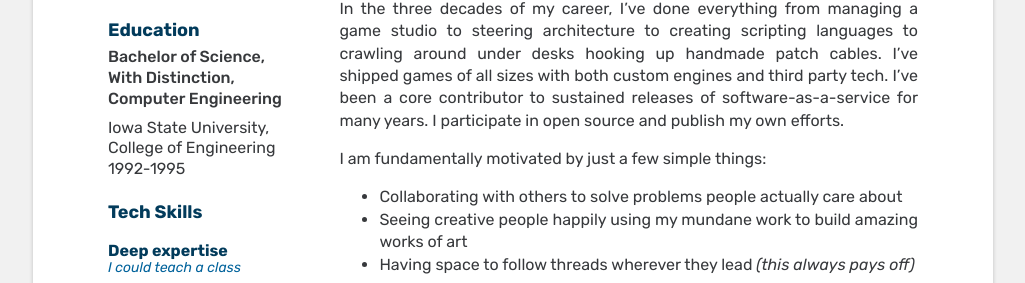
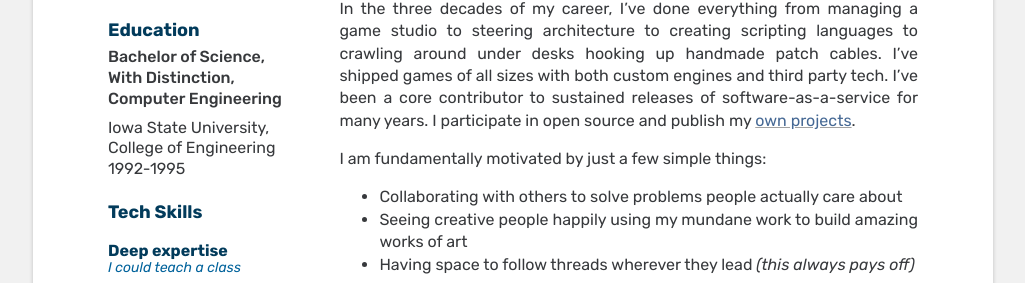
Before and after one commit to scottbilas/this, a Jekyll site: the page built from index.html, in a window 1280 px wide and 900 px high. Shown: the part 459-742 px from the top of the window, without its empty margins (127-1152 px from the left). Built offline with Jekyll 4.4.1, drawn with Linux system fonts in a browser that asks for light colours.

Commit message:
Add a link and fix wording

```diff
--- a/_data/data.yml
+++ b/_data/data.yml
@@ -26,7 +26,7 @@ profile:
     - Every December I roll up my sleeves and do my part to help [save Christmas](https://github.com/scottbilas/advent-of-code).
 
   details: |
-    In the three decades of my career, I've done everything from managing a game studio to steering architecture to creating scripting languages to crawling around under desks hooking up handmade patch cables. I've shipped games of all sizes with both custom engines and third party tech. I've been a core contributor to sustained releases of software-as-a-service for many years. I participate in open source and publish my own efforts.
+    In the three decades of my career, I've done everything from managing a game studio to steering architecture to creating scripting languages to crawling around under desks hooking up handmade patch cables. I've shipped games of all sizes with both custom engines and third party tech. I've been a core contributor to sustained releases of software-as-a-service for many years. I participate in open source and publish my [own projects](https://github.com/scottbilas).
 
     I am fundamentally motivated by just a few simple things:
 
```
